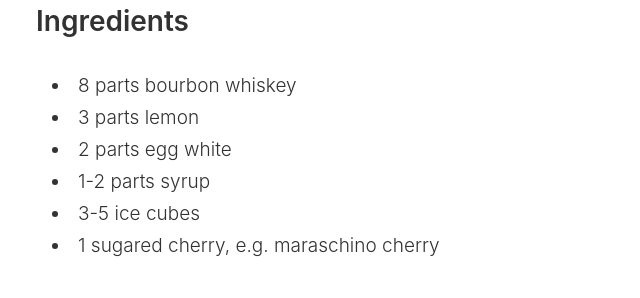
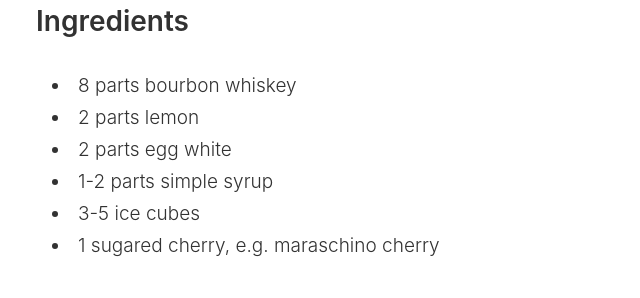
Before and after one commit to micvbang/drinks.haps.pw, a Jekyll site: the page built from drinks/_posts/2018-05-11-whiskey-sour.md, in a window 1280 px wide. Shown: the part 213-511 px from the top of the page, without its empty margins (270-910 px from the left). Built offline with Jekyll 4.4.1, drawn with Linux system fonts in a browser that asks for light colours.

Commit message:
whiskey sour: decrease lemon, syrup -> simple syrup

```diff
--- a/drinks/_posts/2018-05-11-whiskey-sour.md
+++ b/drinks/_posts/2018-05-11-whiskey-sour.md
@@ -7,9 +7,9 @@ tags: [whiskey, sour, bourbon]
 
 ## Ingredients
 - 8 parts bourbon whiskey
-- 3 parts lemon
+- 2 parts lemon
 - 2 parts egg white
-- 1-2 parts syrup
+- 1-2 parts simple syrup
 - 3-5 ice cubes
 - 1 sugared cherry, e.g. maraschino cherry
 
```
